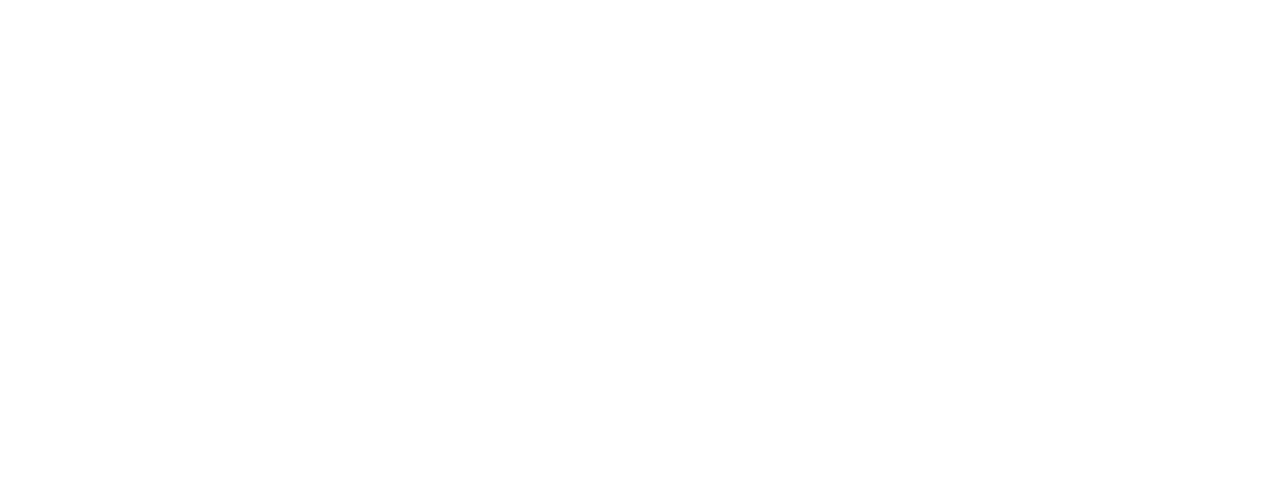
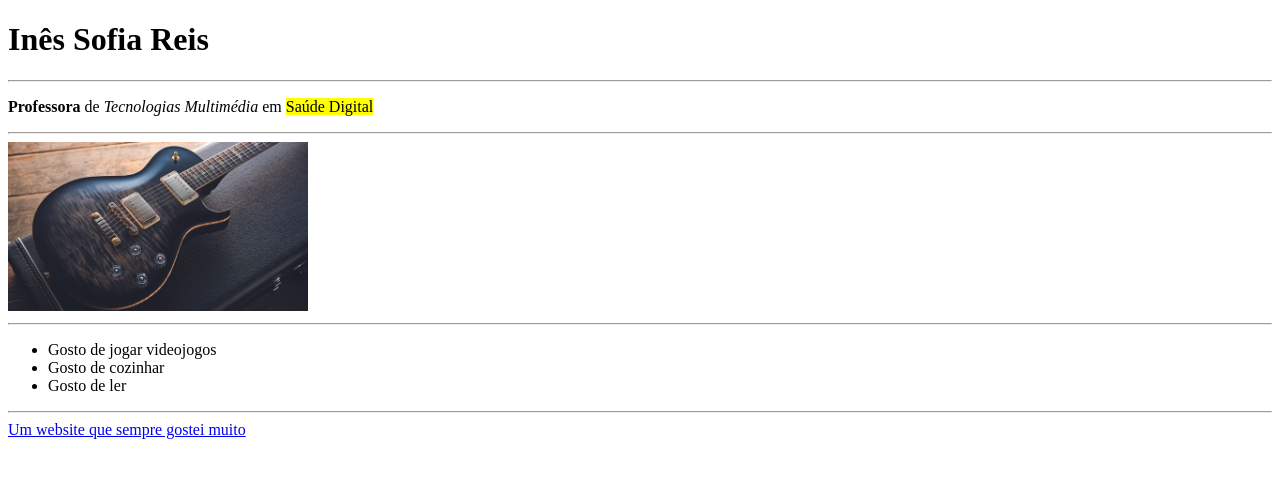
Before and after one commit to inessofiareis/TMSD_Correcoes-HTML, a plain HTML site: page ficha_ex2-cartao-visita/index.html in a window 1280 px wide. Drawn offline with Linux system fonts and the light colour scheme.

Commit message:
Ficha n2 - cartao de visita. Correção com exemplo prático

```diff
--- a/ficha_ex2-cartao-visita/index.html
+++ b/ficha_ex2-cartao-visita/index.html
@@ -1,11 +1,32 @@
 <!DOCTYPE html>
-<html lang="en">
+<html lang="pt-PT">
     <head>
         <meta charset="UTF-8">
         <meta name="viewport" content="width=device-width, initial-scale=1.0">
         <title>Ficha nº2 - Cartão de Visita</title>
     </head>
     <body>
-    <h1></h1>
+        <!-- O objetivo desta página é dar a conhecer um pouco sobre a vossa professora de Tecnologias Multimédia -->
+        <h1>
+            Inês Sofia Reis
+        </h1>
+        <hr>
+        <p>
+            <strong> Professora</strong>
+            de
+            <em> Tecnologias Multimédia</em>
+            em
+            <mark> Saúde Digital</mark>
+        </p>
+        <hr>
+        <img src="./images/hobby.jpg" alt="Uma foto do meu hobby favorito" width="300">
+        <hr>
+        <ul>
+            <li>Gosto de jogar videojogos</li>
+            <li>Gosto de cozinhar</li>
+            <li>Gosto de ler</li>
+        </ul>
+        <hr>
+        <a href="https://theuselessweb.com/">Um website que sempre gostei muito</a>
     </body>
 </html>
```
Also changed, not shown: ficha_ex2-cartao-visita/images/hobby.jpg (added). Lines whose indentation alone changed are shown as unchanged.
